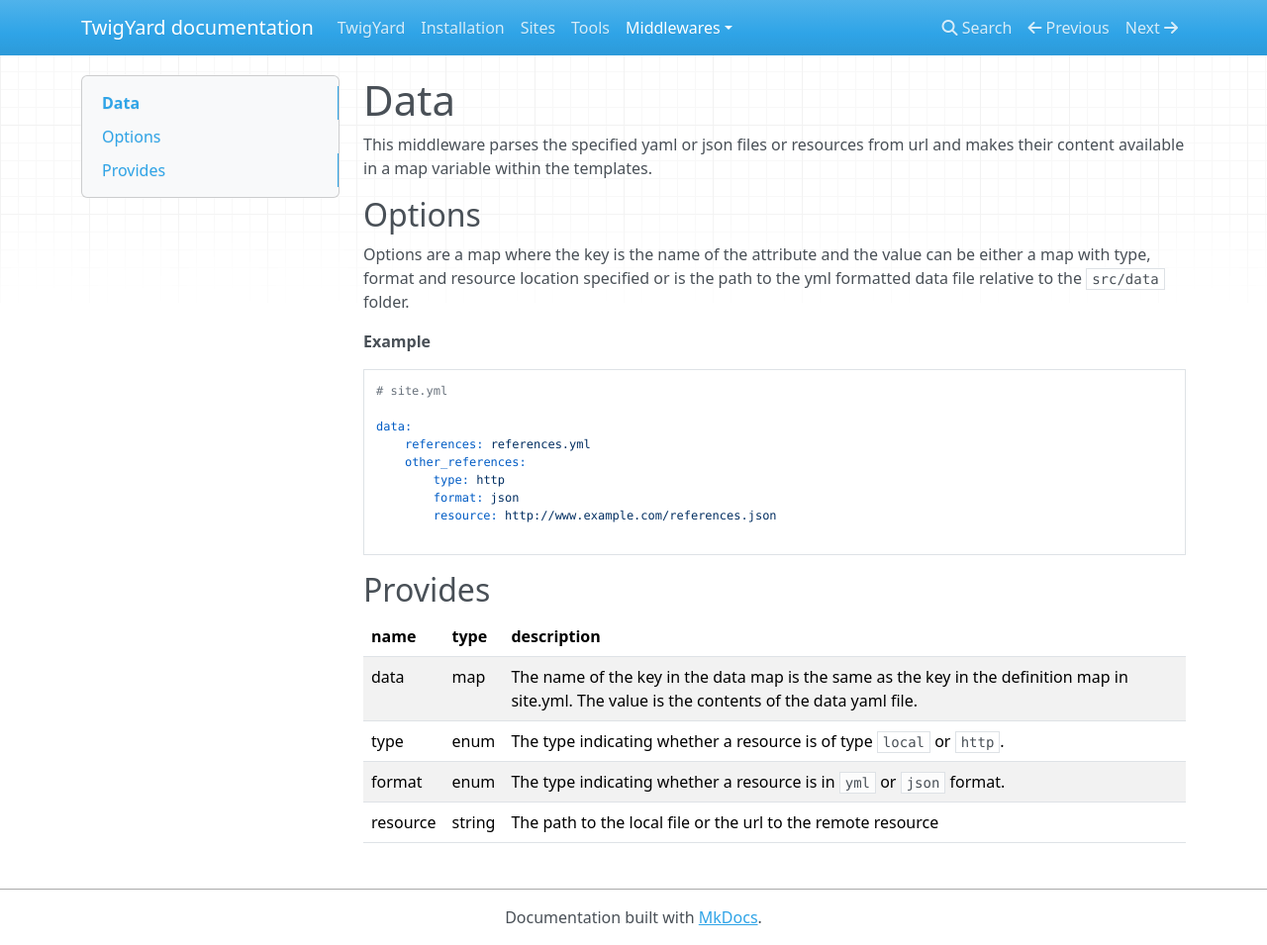
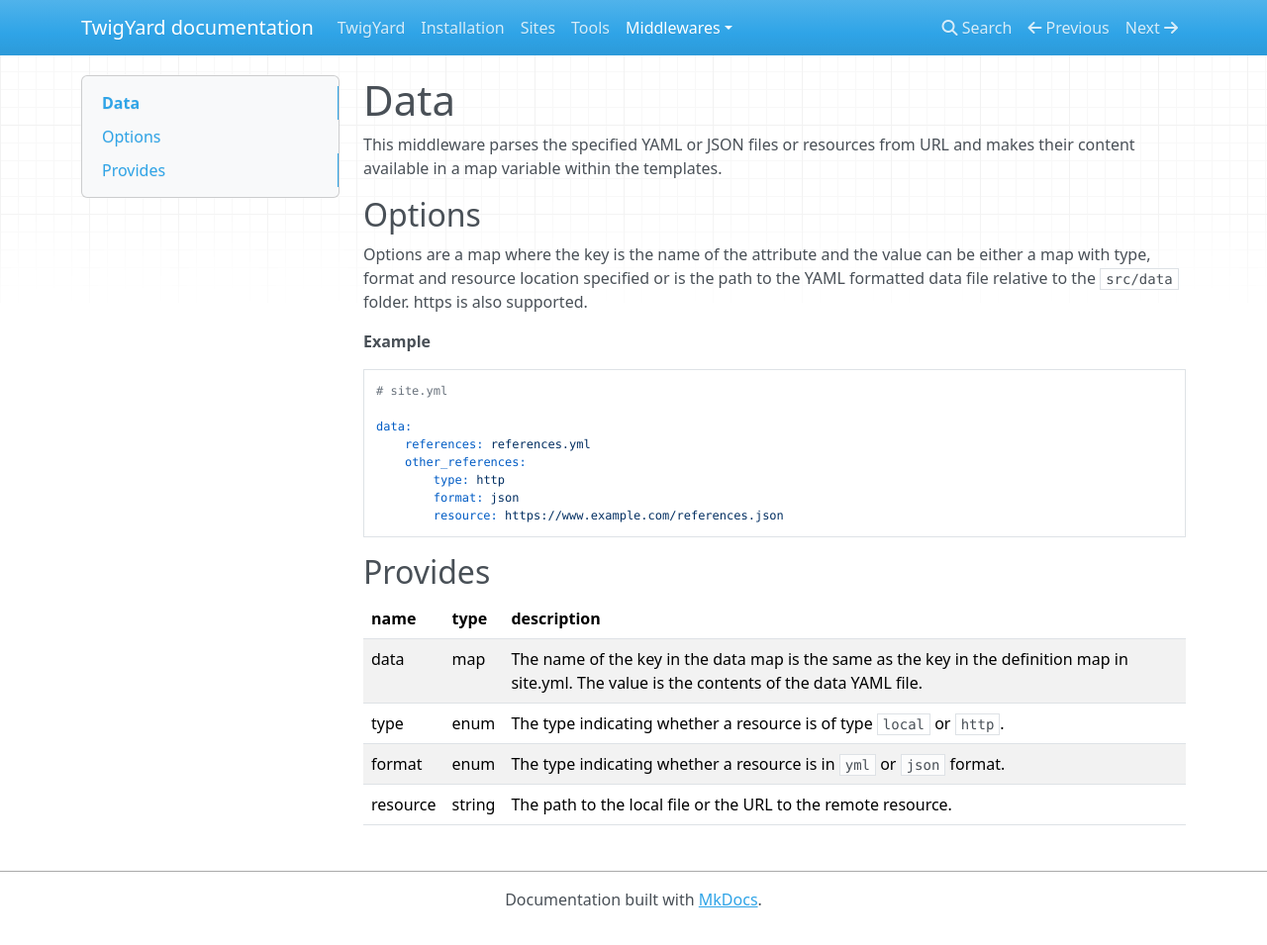
Before and after one commit to twigyard/twigyard, an MkDocs documentation site: the page built from docs/docs/middlewares/data.md, in a window 1280 px wide and 955 px high. Shown: the whole window at 99% size. Built offline with MkDocs 1.6.1, drawn with Linux system fonts in a browser that asks for light colours; nearby versions of some CDN libraries.

Commit message:
Document https support in data middleware

````diff
--- a/docs/docs/middlewares/data.md
+++ b/docs/docs/middlewares/data.md
@@ -1,8 +1,8 @@
 # Data
-This middleware parses the specified yaml or json files or resources from url and makes their content available in a map variable within the templates.
+This middleware parses the specified YAML or JSON files or resources from URL and makes their content available in a map variable within the templates.
 
 ## Options
-Options are a map where the key is the name of the attribute and the value can be either a map with type, format and resource location specified or is the path to the yml formatted data file relative to the `src/data` folder.
+Options are a map where the key is the name of the attribute and the value can be either a map with type, format and resource location specified or is the path to the YAML formatted data file relative to the `src/data` folder. https is also supported.
 
 **Example**
 ```yaml
@@ -13,14 +13,13 @@ data:
     other_references:
         type: http
         format: json
-        resource: http://www.example.com/references.json
-
+        resource: https://www.example.com/references.json
 ```
 
 ## Provides
 name     | type   | description
 ---------|--------|-------------
-data     | map    | The name of the key in the data map is the same as the key in the definition map in site.yml. The value is the contents of the data yaml file.
+data     | map    | The name of the key in the data map is the same as the key in the definition map in site.yml. The value is the contents of the data YAML file.
 type     | enum   | The type indicating whether a resource is of type `local` or `http`.
 format   | enum   | The type indicating whether a resource is in `yml` or `json` format.
-resource | string | The path to the local file or the url to the remote resource
+resource | string | The path to the local file or the URL to the remote resource.
````
